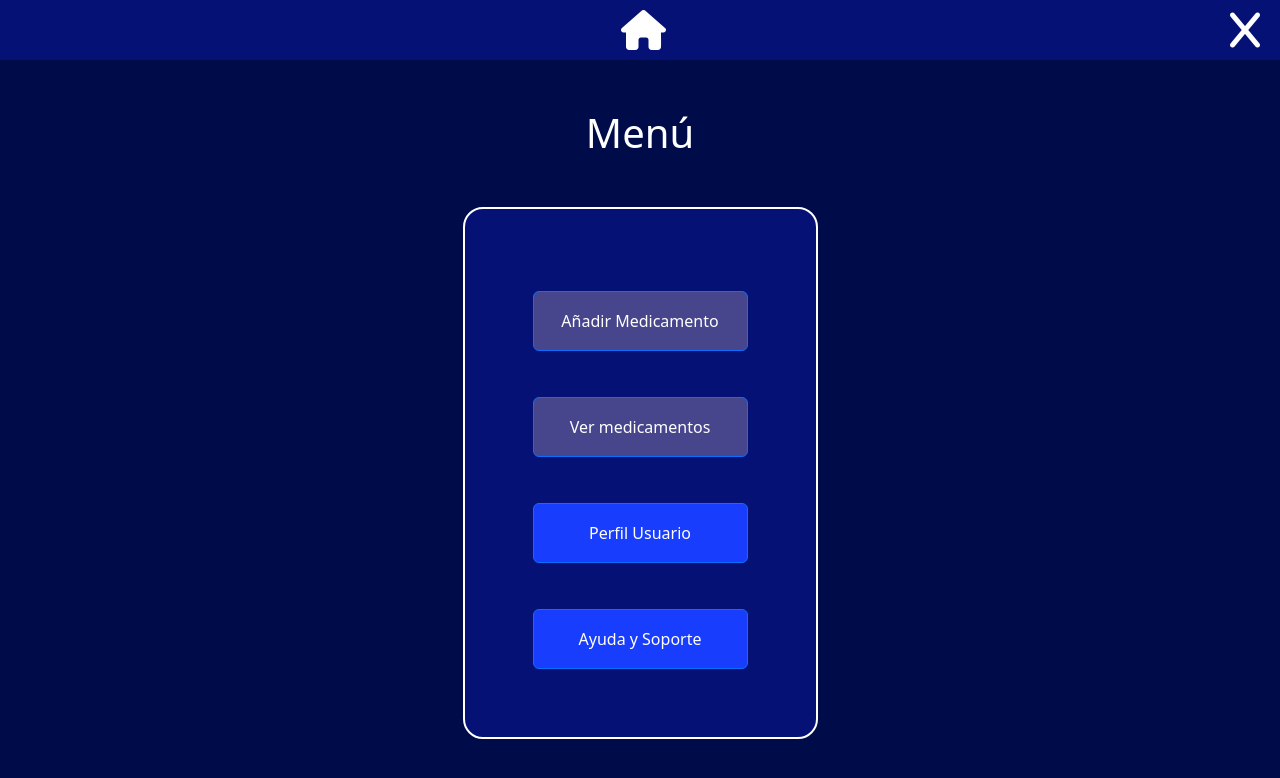
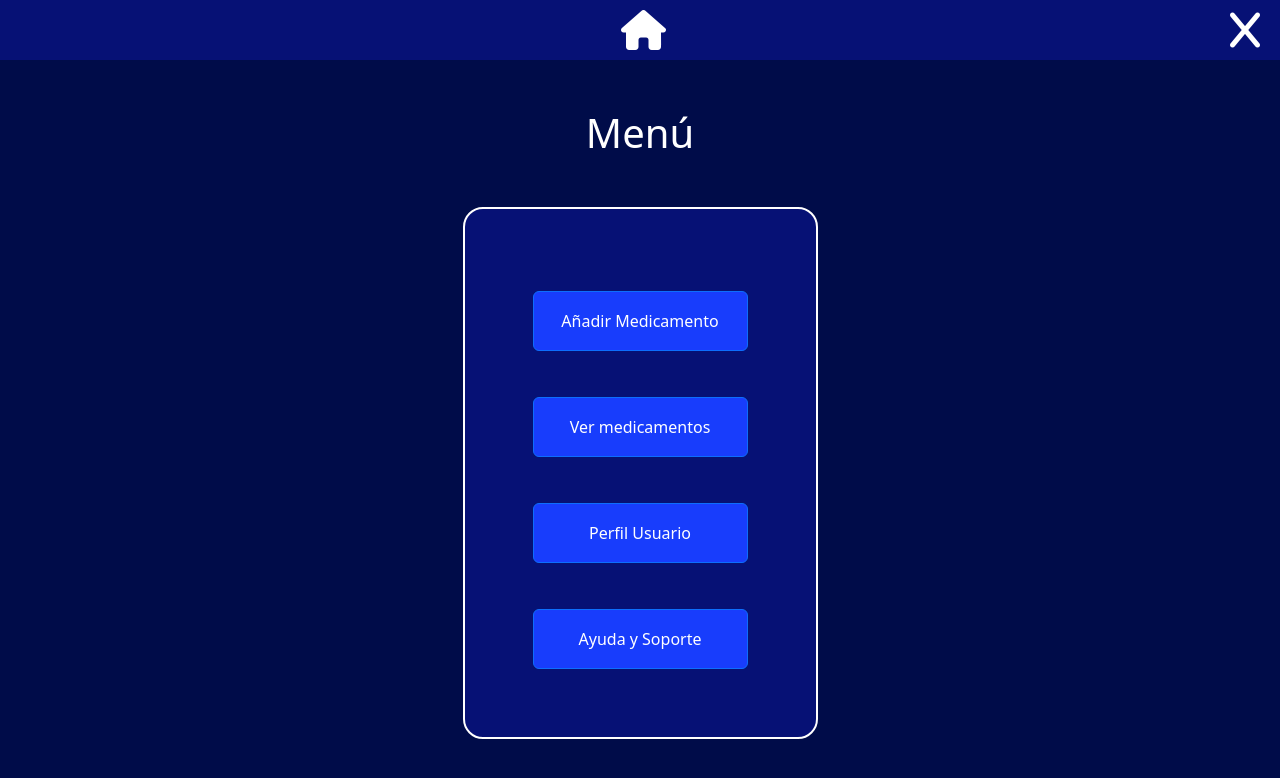
Before and after one commit to Nelson6203/MedMinderProject, an Angular app in the folder frontend/: page /menuPrincipal in a window 1280 px wide. Shown: the top 778 px of the page. Built offline with nearby package versions, Linux system fonts and the light colour scheme; no server answers.

Commit message:
help center button

```diff
--- a/frontend/src/app/components/menu-principal/menu-principal.component.html
+++ b/frontend/src/app/components/menu-principal/menu-principal.component.html
@@ -7,10 +7,10 @@
     <form action="">
       <div class="container d-flex justify-content-center flex-column"> <!-- div grande -->
         <div class="d-flex justify-content-center align-items-center mb-3" style="margin-top: 30px;">
-          <button class="btn btn-primary btn-block mx-2" type="submit" style="margin-top: 20px; margin-bottom: 10px; width: 215px; height: 60px;  background-color: #47468d;">Añadir Medicamento</button>
+          <button class="btn btn-primary btn-block mx-2" type="submit" style="margin-top: 20px; margin-bottom: 10px; width: 215px; height: 60px;  background-color: #183DFC; "(click)="goToRoute('/registerMed')">Añadir Medicamento</button>
         </div>
         <div class="d-flex justify-content-center align-items-center mb-3">
-          <button class="btn btn-primary btn-block mx-2" type="submit" style="margin-top: 20px; margin-bottom: 10px; width: 215px; height: 60px;  background-color: #47468d;">Ver medicamentos</button>
+          <button class="btn btn-primary btn-block mx-2" type="submit" style="margin-top: 20px; margin-bottom: 10px; width: 215px; height: 60px;  background-color: #183DFC; "(click)="goToRoute('/medList')">Ver medicamentos</button>
         </div>
         <div class="d-flex justify-content-center align-items-center mb-3" >
           <button class="btn btn-primary btn-block mx-2" type="submit" style="margin-top: 20px; margin-bottom: 10px; width: 215px; height: 60px;  background-color: #183DFC;"(click)="goToRoute('/userProfile')">Perfil Usuario</button>
```
